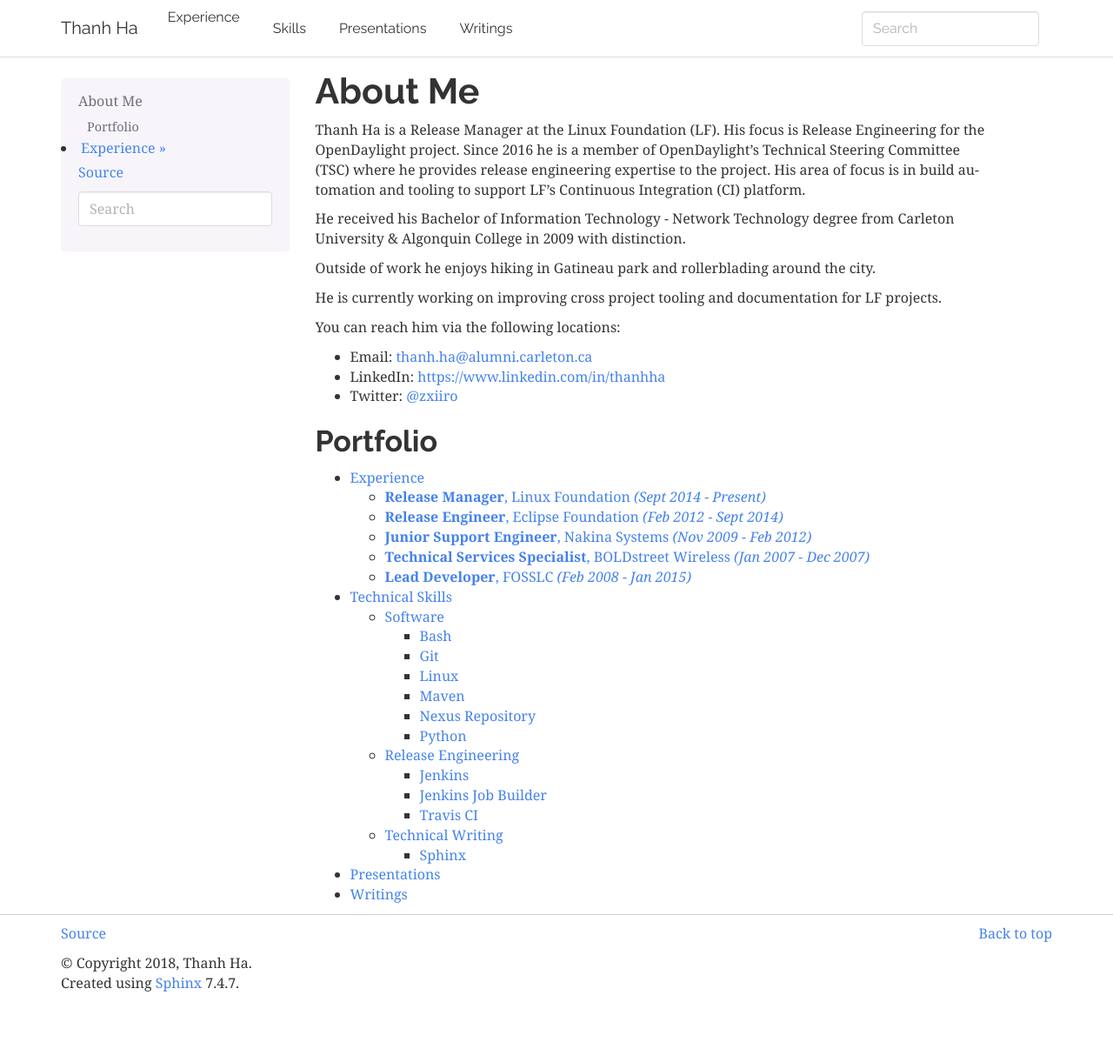
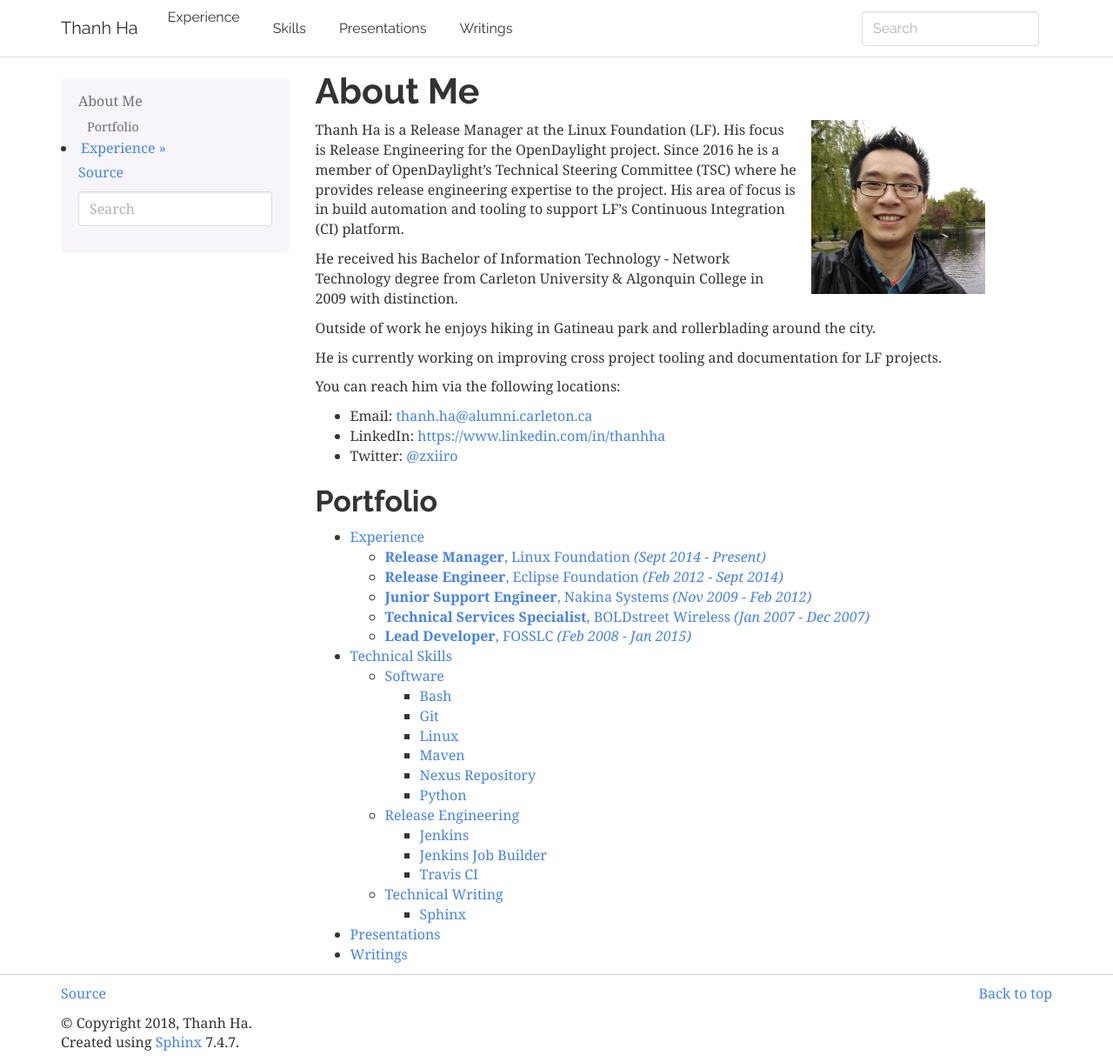
Before and after one commit to zxiiro/zxiiro.github.io, a Sphinx documentation site: the page built from docs/index.rst, in a window 1280 px wide and 1221 px high. Shown: the whole window at 87% size. Built offline with Sphinx 7.4.7, drawn with Linux system fonts in a browser that asks for light colours.

Commit message:
Add picture of me
Signed-off-by: Thanh Ha <zxiiro@linux.com>

```diff
--- a/docs/index.rst
+++ b/docs/index.rst
@@ -1,5 +1,9 @@
 About Me
 ========
+
+.. image:: _static/me.jpg
+   :align: right
+   :height: 200px
 
 Thanh Ha is a Release Manager at the Linux Foundation (LF). His focus is
 Release Engineering for the OpenDaylight project. Since 2016 he is a member of
```
Also changed, not shown: docs/_static/me.jpg (added).
